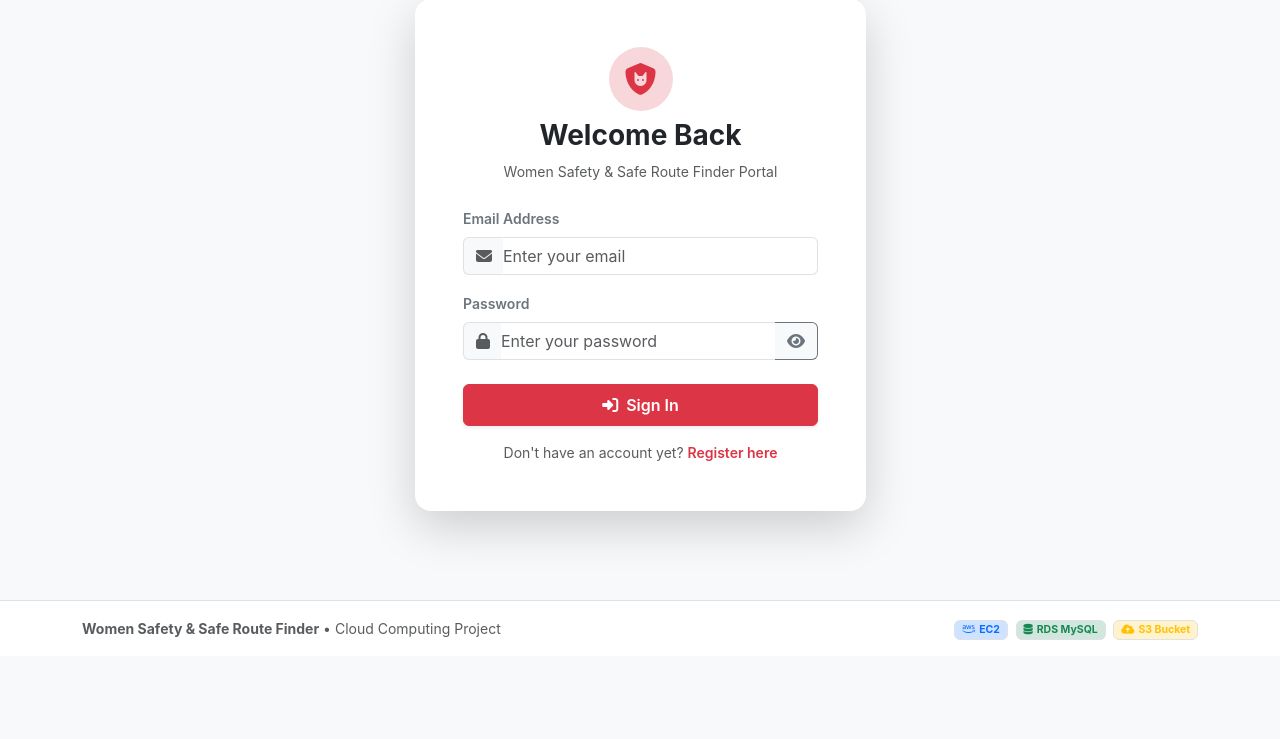
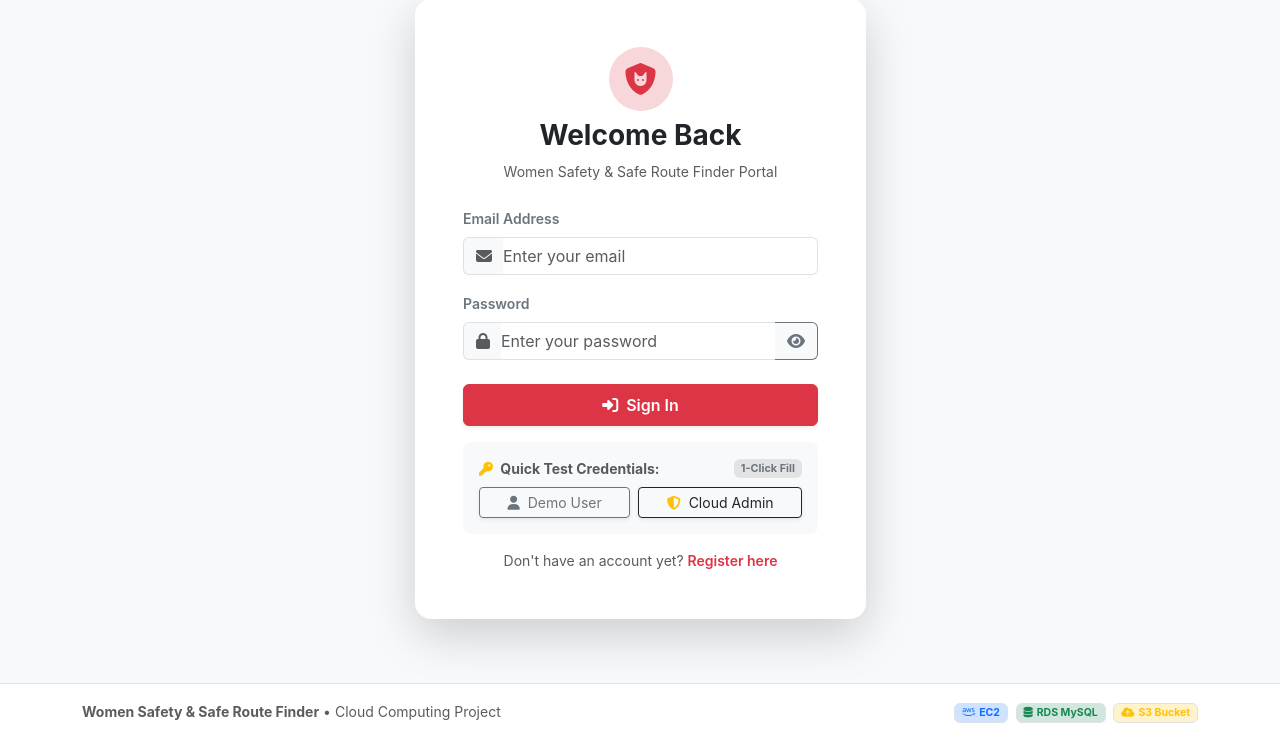
Before and after one commit to Haripriya-4235/safepass-cloud-project, a Flask app: page / in a window 1280 px wide. Shown: the part 144-883 px from the top of the page. Before the commit the page ends 784 px from the top, so only its background shows below. Run offline with Flask 3, Linux system fonts and the light colour scheme.

Commit message:
Restore Quick Test Credentials for Demo User and Cloud Admin with blank inputs by default

```diff
--- a/templates/login.html
+++ b/templates/login.html
@@ -45,6 +45,22 @@
                         </button>
                     </form>
 
+                    <!-- Fast Quick Demo Accounts for Evaluators & Testing -->
+                    <div class="card bg-light border-0 rounded-3 p-3 mb-3">
+                        <div class="d-flex align-items-center justify-content-between mb-2">
+                            <span class="text-muted small fw-bold"><i class="fa-solid fa-key text-warning me-1"></i> Quick Test Credentials:</span>
+                            <span class="badge bg-secondary-subtle text-secondary" style="font-size: .68rem;">1-Click Fill</span>
+                        </div>
+                        <div class="d-flex gap-2">
+                            <button type="button" class="btn btn-outline-secondary btn-sm flex-fill d-inline-flex align-items-center justify-content-center gap-1 shadow-sm" onclick="fillCredentials('priya@example.com', 'demo123')">
+                                <i class="fa-solid fa-user me-1"></i> Demo User
+                            </button>
+                            <button type="button" class="btn btn-outline-dark btn-sm flex-fill d-inline-flex align-items-center justify-content-center gap-1 shadow-sm" onclick="fillCredentials('admin@cloudsafety.org', 'admin123')">
+                                <i class="fa-solid fa-shield-halved text-warning me-1"></i> Cloud Admin
+                            </button>
+                        </div>
+                    </div>
+
                     <div class="text-center text-muted small">
                         Don't have an account yet? <a href="{{ url_for('register') }}" class="text-danger fw-semibold text-decoration-none">Register here</a>
                     </div>
@@ -57,6 +73,12 @@
 
 {% block scripts %}
 <script>
+function fillCredentials(email, password) {
+    const emailEl = document.getElementById('emailInput');
+    const passEl  = document.getElementById('passwordInput');
+    if (emailEl) emailEl.value = email;
+    if (passEl)  passEl.value  = password;
+}
 function togglePasswordVisibility() {
     const input = document.getElementById('passwordInput');
     const icon = document.getElementById('togglePassIcon');
```
